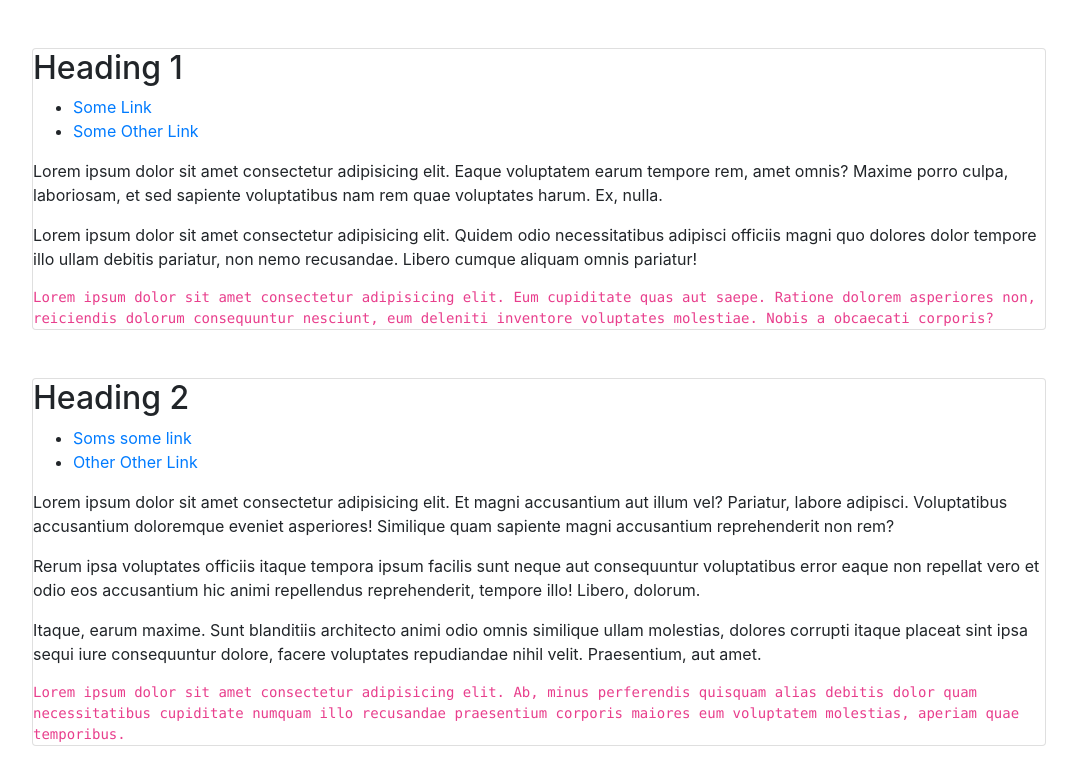
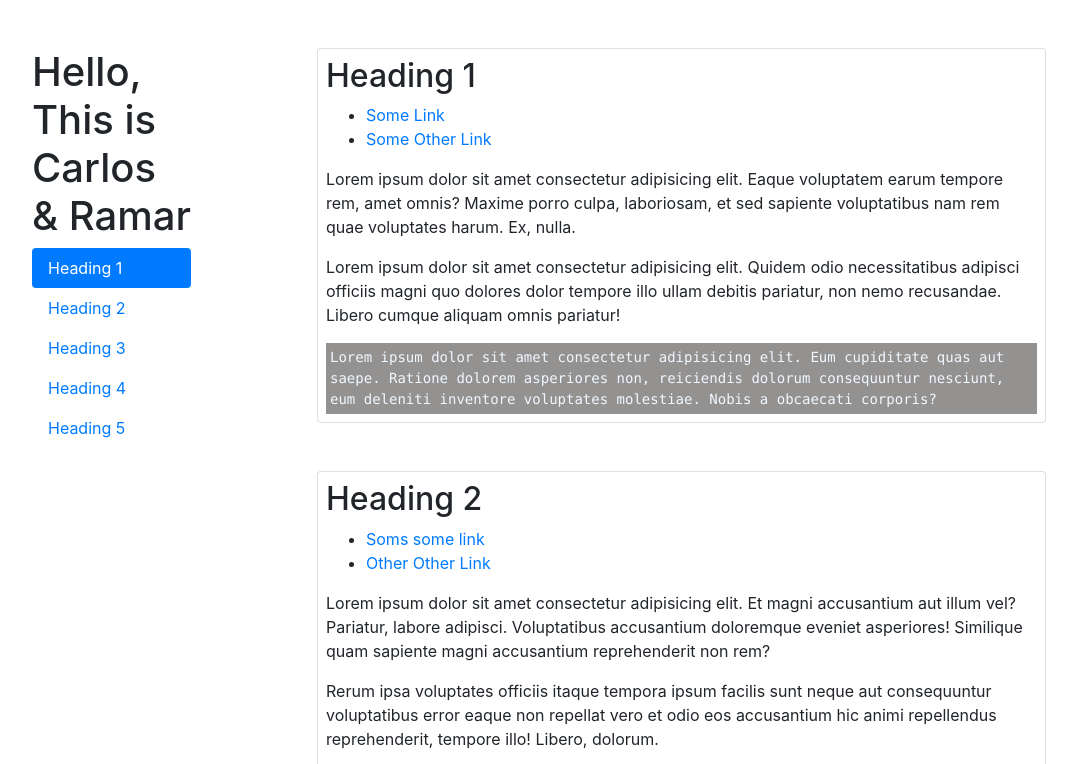
Before and after one commit to raheebwa/carlos_ramadhan, a plain HTML site: page index.html in a window 1280 px wide. Shown: the top 764 px of the page, without its empty margins (101-1178 px from the left). Drawn offline with nearby package versions, Linux system fonts and the light colour scheme.

Commit message:
User Story 8 t0 13 - Added styling -

```diff
--- a/css/style.css
+++ b/css/style.css
@@ -0,0 +1,5 @@
+code{
+    background: #949191;
+    padding: 4px;
+    color: aliceblue;
+}
--- a/index.html
+++ b/index.html
@@ -10,8 +10,24 @@
 
   <body>
     <div class="container">
+      <div class="row">
+        <div class="col-md-3">
+          <aside class="my-5 mx-5">
+            <nav id="navbar" class="nav nav-pills flex-column">
+              <header><h1 class="display-5">
+                  Hello, This is Carlos & Ramar
+              </h1></header>
+              <a href="#heading_1" class="nav-link active">Heading 1</a>
+              <a href="#heading_2" class="nav-link">Heading 2</a>
+              <a href="#heading_3" class="nav-link">Heading 3</a>
+              <a href="#heading_4" class="nav-link">Heading 4</a>
+              <a href="#heading_5" class="nav-link">Heading 5</a>
+            </nav>
+          </aside>
+        </div>
+        <div class="col-md-9">
           <main id="main-doc">
-        <section id="heading_1" class="main-section card my-5 mx-5" >
+            <section id="heading_1" class="main-section card py-2 px-2 my-5 mx-5" >
               <header>
                 <h2>Heading 1</h2>
               </header>
@@ -23,7 +39,7 @@
               <p>Lorem ipsum dolor sit amet consectetur adipisicing elit. Quidem odio necessitatibus adipisci officiis magni quo dolores dolor tempore illo ullam debitis pariatur, non nemo recusandae. Libero cumque aliquam omnis pariatur!</p>
               <code>Lorem ipsum dolor sit amet consectetur adipisicing elit. Eum cupiditate quas aut saepe. Ratione dolorem asperiores non, reiciendis dolorum consequuntur nesciunt, eum deleniti inventore voluptates molestiae. Nobis a obcaecati corporis?</code>
             </section>
-        <section id="heading_2" class="main-section card my-5 mx-5">
+            <section id="heading_2" class="main-section card py-2 px-2 my-5 mx-5">
               <header>
                 <h2>Heading 2</h2>
               </header>
@@ -36,7 +52,7 @@
               <p>Itaque, earum maxime. Sunt blanditiis architecto animi odio omnis similique ullam molestias, dolores corrupti itaque placeat sint ipsa sequi iure consequuntur dolore, facere voluptates repudiandae nihil velit. Praesentium, aut amet.</p>
               <code>Lorem ipsum dolor sit amet consectetur adipisicing elit. Ab, minus perferendis quisquam alias debitis dolor quam necessitatibus cupiditate numquam illo recusandae praesentium corporis maiores eum voluptatem molestias, aperiam quae temporibus.</code>
             </section>
-        <section id="heading_3" class="main-section card my-5 mx-5">
+            <section id="heading_3" class="main-section card py-2 px-2 my-5 mx-5">
               <header>
                 <h2>Heading 3</h2>
               </header>
@@ -48,7 +64,7 @@
               <p>Lorem ipsum dolor sit amet consectetur adipisicing elit. Quia beatae voluptatum voluptatem cupiditate animi. Beatae, libero quae distinctio, earum maiores tempora recusandae consequuntur corrupti alias doloribus dolorem quaerat excepturi molestias.</p>
               <p>Fugit recusandae necessitatibus itaque mollitia provident, dolorum culpa nihil! Consequatur, vitae. Quo numquam dolore blanditiis aliquam! Nobis repellat nostrum rem tempora mollitia adipisci, culpa, commodi aspernatur velit accusantium doloremque expedita.</p>
             </section>
-        <section id="heading_4" class="main-section card my-5 mx-5">
+            <section id="heading_4" class="main-section card py-2 px-2 my-5 mx-5">
               <header>
                 <h2>Heading 4</h2>
               </header>
@@ -61,7 +77,7 @@
               <p>Esse aliquid deleniti voluptatibus, et ipsum quaerat tenetur doloremque similique veritatis beatae dicta fuga, commodi voluptates voluptas inventore nisi minus dolorem at, alias laborum repudiandae officia. Eaque enim magnam iure.</p>
             </section>
 
-        <section id="heading_5" class="main-section card my-5 mx-5">
+            <section id="heading_5" class="main-section card py-2 px-2 my-5 mx-5">
               <header>
                 <h2>Heading 5</h2>
               </header>
@@ -75,6 +91,8 @@
             </section>
           </main>
         </div>
+      </div>
+    </div>
 
       <!-- Optional JavaScript -->
     <!-- jQuery first, then Popper.js, then Bootstrap JS -->
```
Lines whose indentation alone changed are shown as unchanged.
